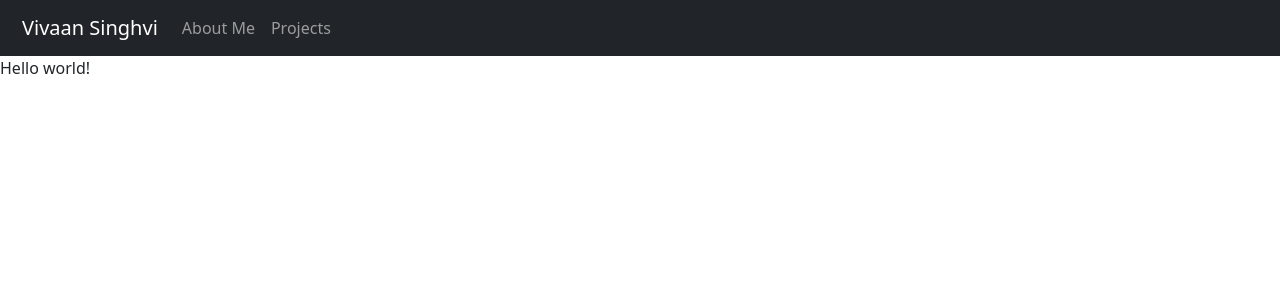
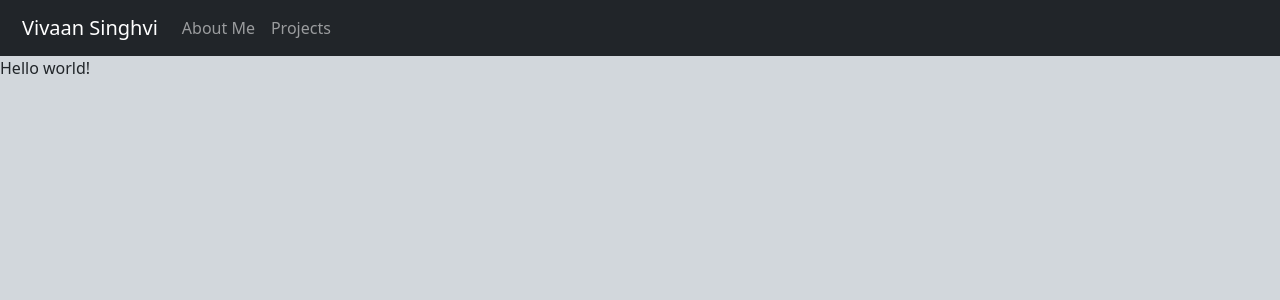
Before and after one commit to vivaansinghvi07-old/vivaansinghvi07-old.github.io, a React (Create React App) app: page / in a window 1280 px wide. Shown: the top 300 px of the page. Built offline with nearby package versions, Linux system fonts and the light colour scheme.

Commit message:
changed app background color

```diff
--- a/src/components/Projects/Card.css
+++ b/src/components/Projects/Card.css
@@ -4,6 +4,7 @@
   width: 370px;
   aspect-ratio: 370 / 480;
   box-shadow: 1px 2px 9px gray;
+  background-color: white;
   border-radius: 10% / 7%;
   overflow: hidden;
   transition: all 0.5s;
--- a/src/components/Projects/TagSearch.css
+++ b/src/components/Projects/TagSearch.css
@@ -54,7 +54,7 @@
 }
 
 .TagSearch-tag {
-  background-color: rgb(225, 225, 225);
+  background-color: white;
   margin-top: 20px;
   margin-right: 20px;
   height: 40px;
--- /dev/null
+++ b/src/index.css
@@ -0,0 +1,3 @@
+body {
+    background-color: rgb(210, 215, 220);
+}
--- a/src/index.tsx
+++ b/src/index.tsx
@@ -3,6 +3,7 @@ import ReactDOM from "react-dom/client";
 import "bootstrap/dist/css/bootstrap.css";
 import { BrowserRouter } from "react-router-dom";
 import App from "./App";
+import "./index.css";
 
 const root = ReactDOM.createRoot(
   document.getElementById("root") as HTMLElement
```
